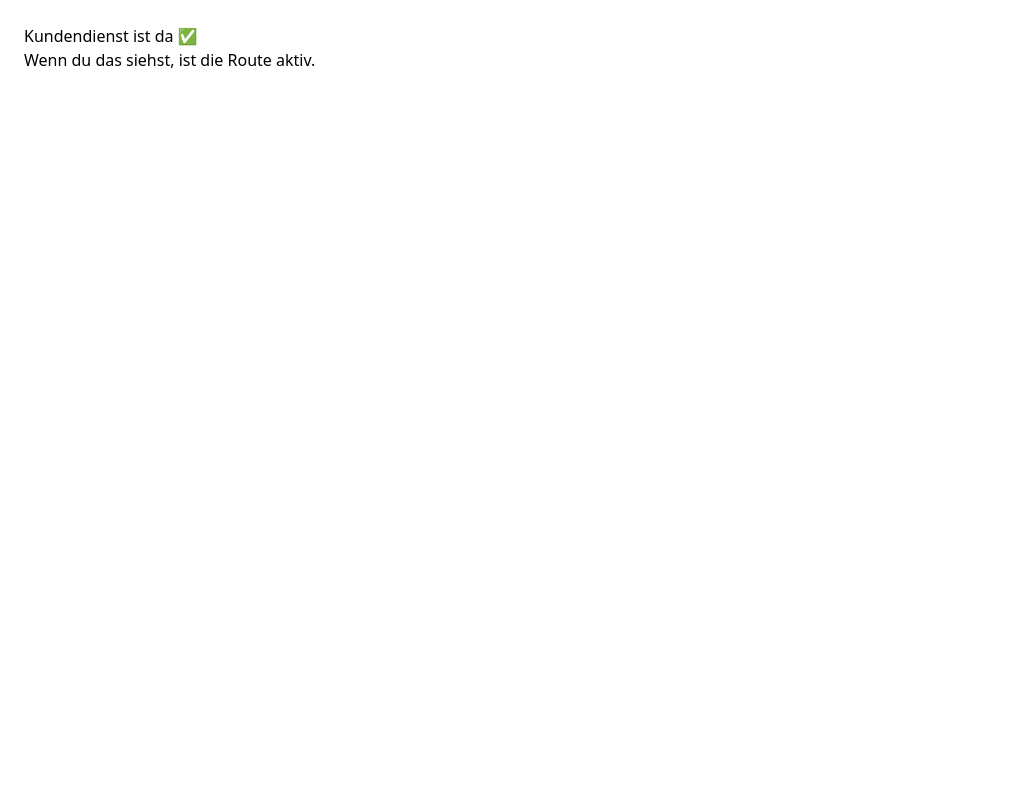
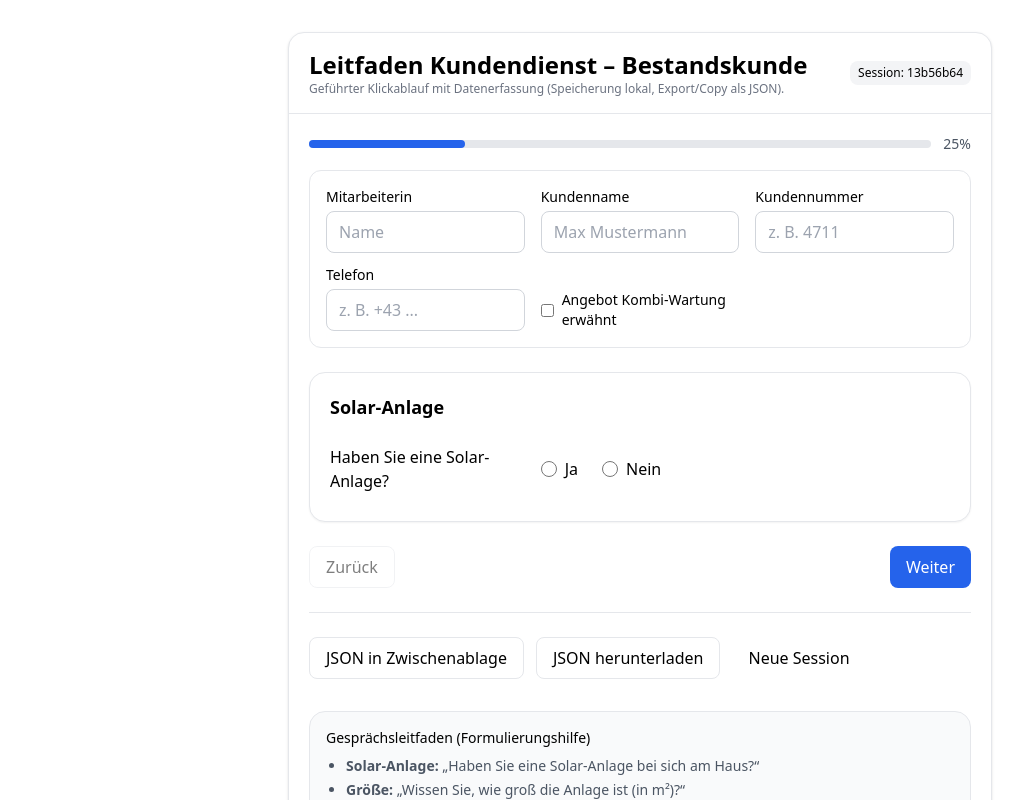
Before and after one commit to innsupplements-web/Setup-Support, a Next.js app: page /kundendienst in a window 1280 px wide. Shown: the top 800 px of the page, without its empty margins (0-1031 px from the left). Built offline with nearby package versions, Linux system fonts and the light colour scheme.

Commit message:
Update page.tsx

```diff
--- a/src/app/kundendienst/page.tsx
+++ b/src/app/kundendienst/page.tsx
@@ -1,8 +1,5 @@
+import KundendienstLeitfaden from "@/components/KundendienstLeitfaden";
+
 export default function Page() {
-  return (
-    <main style={{ padding: 24 }}>
-      <h1>Kundendienst ist da ✅</h1>
-      <p>Wenn du das siehst, ist die Route aktiv.</p>
-    </main>
-  );
+  return <KundendienstLeitfaden />;
 }
```
